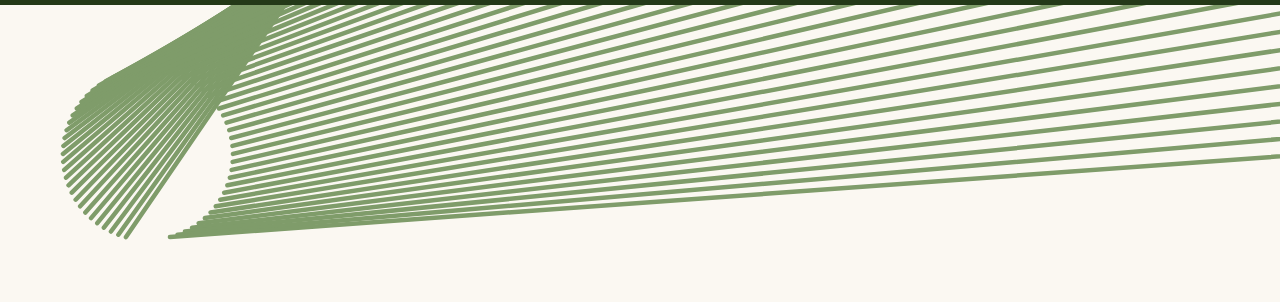
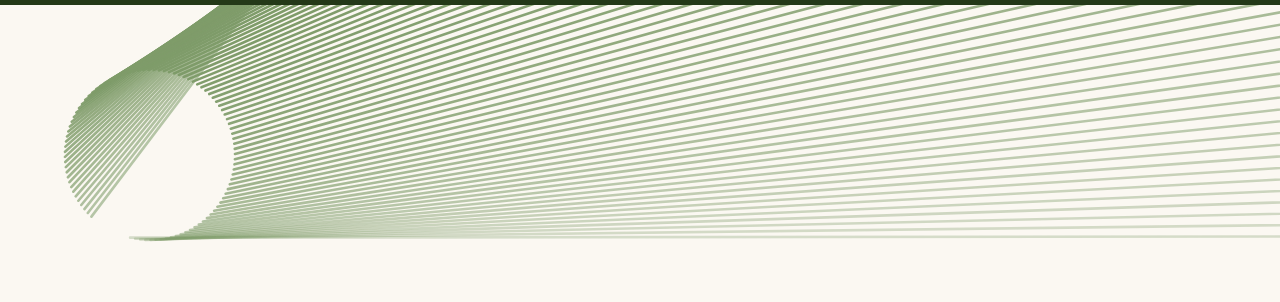
Before and after one commit to pdynia/pdir-site, a plain HTML site: page site/index.html in a window 1280 px wide. Shown: the part 86-388 px from the top of the page. Drawn offline with Linux system fonts and the light colour scheme.

Commit message:
Trial: animate and refine the line art
The hero fan and the band ring are drawn on canvas: finer lines with an
opacity falloff, slowly rotating and breathing. Paused off-screen, a
single static frame under reduced motion, SVG images as the no-JS
fallback.

Co-Authored-By: Claude Fable 5.2 <noreply@anthropic.com>
Claude-Session: https://claude.ai/code/session_01BKgCgAx9yTVGBMEDDnhAoW

```diff
--- a/site/index.html
+++ b/site/index.html
@@ -40,7 +40,7 @@
 
   <main id="top">
     <section class="c-hero">
-      <img class="c-hero-art" src="assets/lines-hero.svg" alt="" aria-hidden="true">
+      <img data-art="hero" class="c-hero-art" src="assets/lines-hero.svg" alt="" aria-hidden="true">
       <div class="wrap c-hero-copy">
         <h1>European supplements,<br>moved across MENA.</h1>
         <p class="c-lead">We import food supplements made in the European Union, hold them in stock in Dubai, and supply pharmacies, retailers and distributors across the Middle East and North Africa.</p>
@@ -78,7 +78,7 @@
     </section>
 
     <section id="services" class="c-band">
-      <img class="c-band-art" src="assets/lines-band.svg" alt="" aria-hidden="true">
+      <img data-art="band" class="c-band-art" src="assets/lines-band.svg" alt="" aria-hidden="true">
       <div class="wrap">
         <p class="c-label">What we do</p>
         <h2>From the manufacturer<br>to your shelf.</h2>
@@ -256,6 +256,65 @@
   <script>
     document.getElementById('year').textContent = new Date().getFullYear();
 
+    // Line art: ruled lines between two slowly moving curves, drawn on canvas.
+    // The static SVG images stay as the fallback (no JS, or reduced motion).
+    (function () {
+      if (!window.requestAnimationFrame || !document.createElement('canvas').getContext) return;
+      var still = matchMedia('(prefers-reduced-motion: reduce)').matches;
+      var TAU = Math.PI * 2, rad = Math.PI / 180;
+      var scenes = {
+        // Hero: a small loop on the left unfurling into a wide sweep; base size 1440 x 560.
+        hero: { w: 1440, h: 560, n: 96, color: '127,156,106', width: 2.6, fit: 'cover',
+          a: function (u, t) { var g = (-255 + 330 * u) * rad + t * 0.10; return [150 + 85 * Math.cos(g), 150 + 85 * Math.sin(g)]; },
+          b: function (u, t) { var g = (-74 + (78 + 5 * Math.sin(t * 0.23)) * u) * rad + 0.035 * Math.sin(t * 0.17); return [620 + 980 * Math.cos(g), 60 + 980 * Math.sin(g)]; },
+          alpha: function (u) { return 0.30 + 0.70 * Math.sin(Math.PI * (0.12 + 0.88 * u)); } },
+        // Band: a ring whose inner and outer edges turn against each other; base size 560 x 560.
+        band: { w: 560, h: 560, n: 120, color: '169,201,154', width: 2.2, fit: 'contain',
+          a: function (u, t) { var g = u * TAU + t * 0.16; var r = 62 + 10 * Math.sin(t * 0.31 + u * TAU); return [280 + r * Math.cos(g), 280 + r * Math.sin(g)]; },
+          b: function (u, t) { var g = u * TAU * 0.86 - 1.2 - t * 0.05; var r = 262 + 14 * Math.sin(u * TAU * 3 + t * 0.4); return [280 + r * Math.cos(g), 280 + r * Math.sin(g)]; },
+          alpha: function (u) { return 0.35 + 0.55 * (0.5 + 0.5 * Math.cos(u * TAU)); } }
+      };
+      document.querySelectorAll('img[data-art]').forEach(function (img) {
+        var sc = scenes[img.getAttribute('data-art')];
+        if (!sc) return;
+        var cv = document.createElement('canvas');
+        cv.className = img.className; cv.setAttribute('aria-hidden', 'true');
+        img.parentNode.insertBefore(cv, img); img.hidden = true;
+        var ctx = cv.getContext('2d'), W = 0, H = 0, k = 1, ox = 0, visible = true, t0 = null;
+        function size() {
+          var r = cv.getBoundingClientRect(), dpr = Math.min(window.devicePixelRatio || 1, 2);
+          W = r.width; H = r.height; cv.width = Math.round(W * dpr); cv.height = Math.round(H * dpr);
+          ctx.setTransform(dpr, 0, 0, dpr, 0, 0);
+          k = sc.fit === 'cover' ? Math.max(W / sc.w, H / sc.h) : Math.min(W / sc.w, H / sc.h);
+          ox = sc.fit === 'cover' ? 0 : (W - sc.w * k);
+          ctx.lineCap = 'round';
+        }
+        var last = 0;
+        function draw(t) {
+          last = t;
+          ctx.clearRect(0, 0, W, H);
+          ctx.lineWidth = Math.max(1, sc.width * Math.sqrt(k));
+          for (var i = 0; i < sc.n; i++) {
+            var u = i / (sc.n - 1), p = sc.a(u, t), q = sc.b(u, t);
+            ctx.strokeStyle = 'rgba(' + sc.color + ',' + sc.alpha(u).toFixed(3) + ')';
+            ctx.beginPath(); ctx.moveTo(ox + p[0] * k, p[1] * k); ctx.lineTo(ox + q[0] * k, q[1] * k); ctx.stroke();
+          }
+        }
+        function frame(ms) { if (t0 === null) t0 = ms; draw((ms - t0) / 1000); if (visible) requestAnimationFrame(frame); }
+        size(); draw(0);
+        window.addEventListener('resize', function () { size(); draw(last); });
+        if (still) return;
+        if ('IntersectionObserver' in window) {
+          new IntersectionObserver(function (e) {
+            var now = e[0].isIntersecting;
+            if (now && !visible) { visible = true; requestAnimationFrame(frame); }
+            visible = now;
+          }).observe(cv);
+        }
+        requestAnimationFrame(frame);
+      });
+    })();
+
     // Mobile menu
     (function () {
       var btn = document.querySelector('.menu-btn'), header = document.querySelector('.site-header');
--- a/site/styles.css
+++ b/site/styles.css
@@ -821,3 +821,7 @@ h3, h4 { font-family: var(--sans); font-weight: 400; color: var(--ink); letter-s
 .c-two .btn { margin-top: auto; }
 @media (max-width: 960px) { .c-hero-copy { padding-left: 20px; } .c-band-art { height: 260px; } .c-band h2 { margin-bottom: 72px; } }
 @media (max-width: 760px) { .c-two h2 { min-height: 0; margin-bottom: 24px; } }
+
+/* Animated line art (canvas replaces the fallback images) */
+canvas.c-band-art { width: 380px; }
+@media (max-width: 960px) { canvas.c-band-art { width: 260px; } }
```
